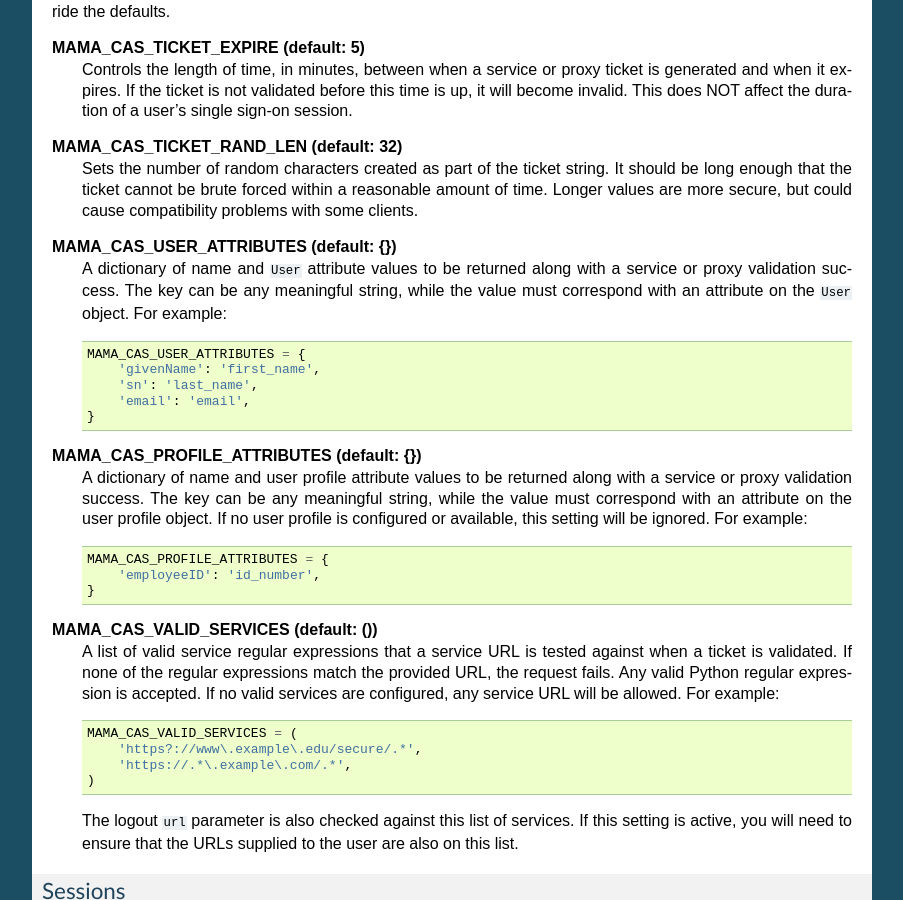
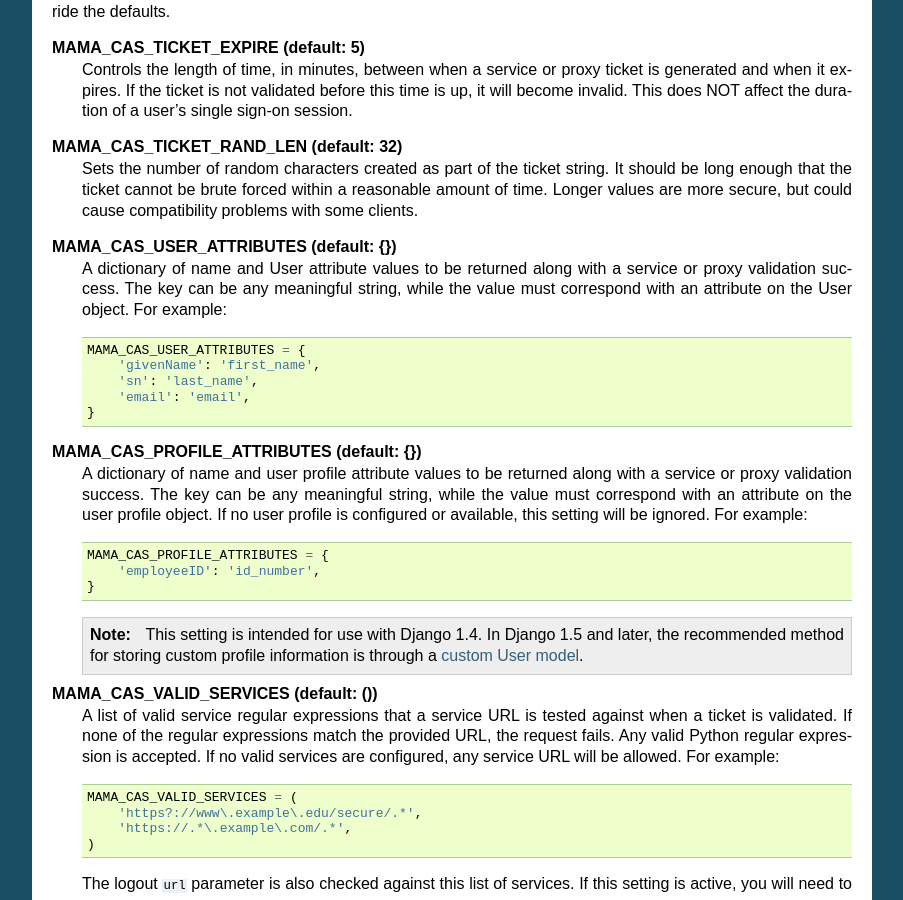
Before and after one commit to jbittel/django-mama-cas, a Sphinx documentation site: the page built from docs/getting-started.rst, in a window 1280 px wide and 900 px high, scrolled down 1099 px. Shown: the whole window, without its empty margins (198-1101 px from the left). Built offline with Sphinx 7.4.7, drawn with Linux system fonts in a browser that asks for light colours.

Commit message:
Update docs to match Django 1.5 changes

```diff
--- a/docs/getting-started.rst
+++ b/docs/getting-started.rst
@@ -81,10 +81,10 @@ required, but can be used to override the defaults.
    compatibility problems with some clients.
 
 **MAMA_CAS_USER_ATTRIBUTES (default: {})**
-   A dictionary of name and ``User`` attribute values to be returned along
-   with a service or proxy validation success. The key can be any meaningful
-   string, while the value must correspond with an attribute on the
-   ``User`` object. For example::
+   A dictionary of name and User attribute values to be returned along with a
+   service or proxy validation success. The key can be any meaningful string,
+   while the value must correspond with an attribute on the User object. For
+   example::
 
       MAMA_CAS_USER_ATTRIBUTES = {
           'givenName': 'first_name',
@@ -102,6 +102,13 @@ required, but can be used to override the defaults.
       MAMA_CAS_PROFILE_ATTRIBUTES = {
           'employeeID': 'id_number',
       }
+
+   .. note::
+
+      This setting is intended for use with Django 1.4. In Django 1.5 and
+      later, the recommended method for storing custom profile information
+      is through a `custom User model
+      <https://docs.djangoproject.com/en/1.5/topics/auth/customizing/#auth-custom-user>`_.
 
 **MAMA_CAS_VALID_SERVICES (default: ())**
    A list of valid service regular expressions that a service URL is tested
```
